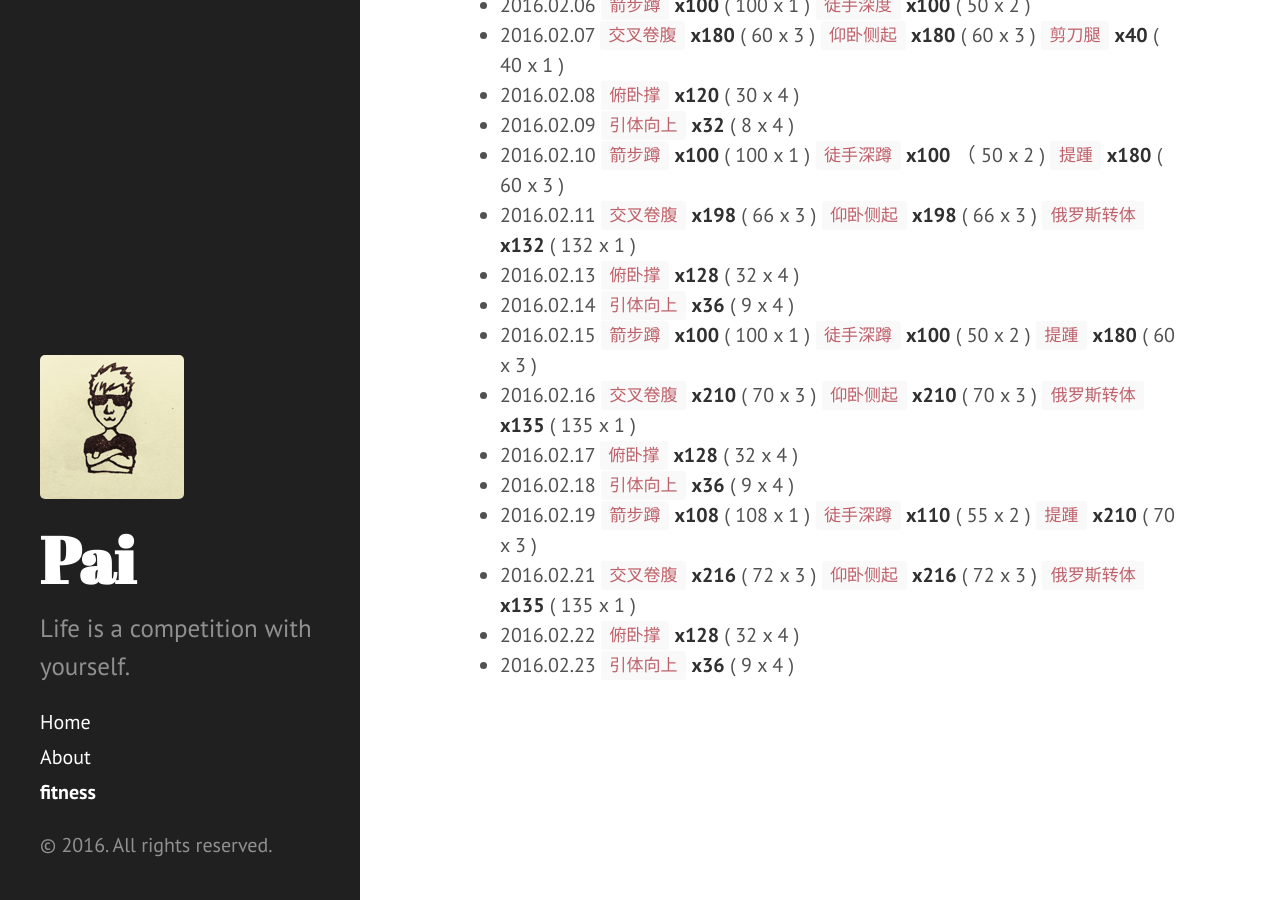
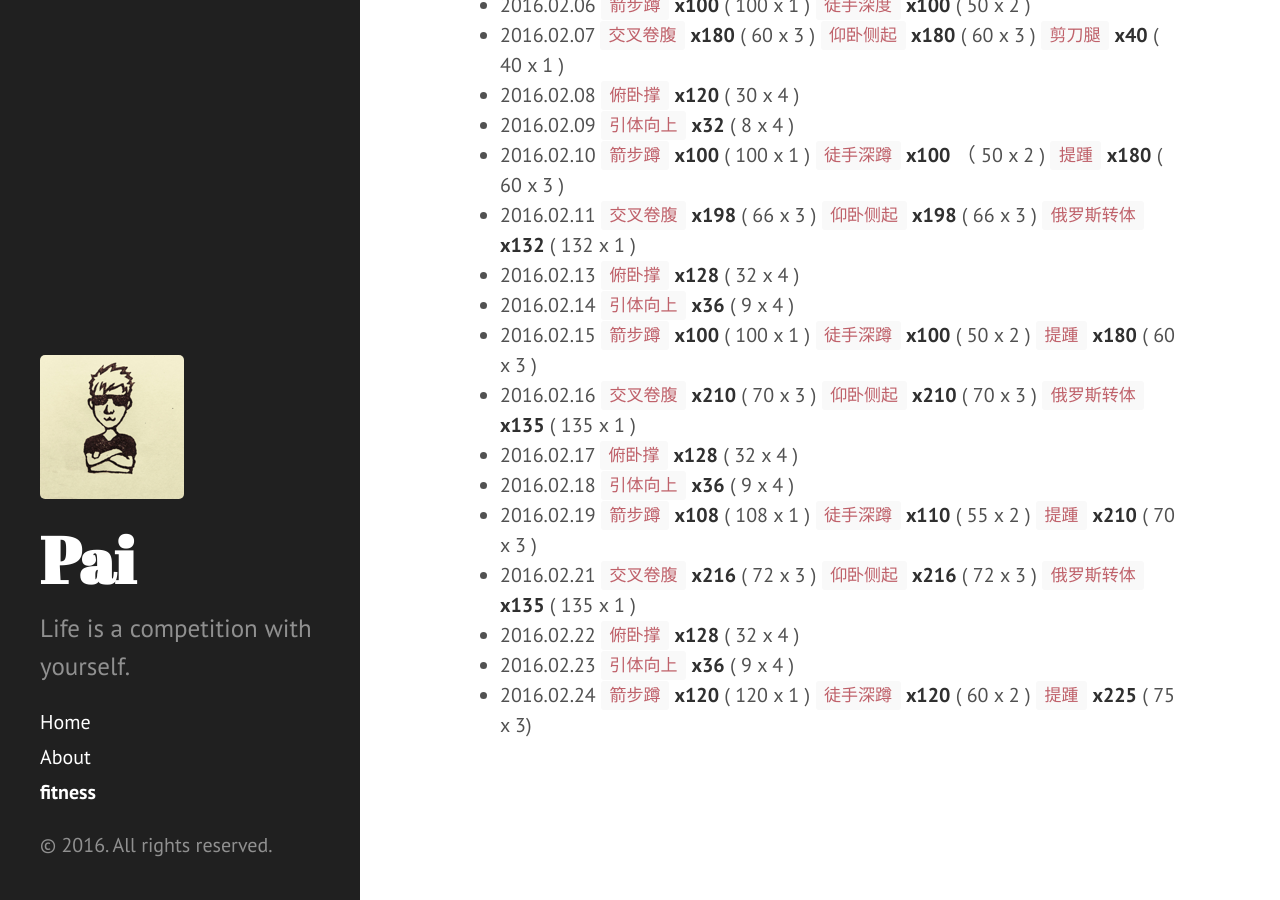
Before and after one commit to dragon8897/dragon8897.github.io, a Jekyll site: the page built from fitness.md, in a window 1280 px wide and 900 px high, scrolled down 1660 px. Built offline with Jekyll 4.4.1, drawn with Linux system fonts in a browser that asks for light colours; Markdown is read by kramdown in place of the engine named in the settings.

Commit message:
add fitness record.

```diff
--- a/fitness.md
+++ b/fitness.md
@@ -62,3 +62,4 @@ title: fitness
 - 2016.02.21 `交叉卷腹` **x216** ( 72 x 3 ) `仰卧侧起` **x216** ( 72 x 3 ) `俄罗斯转体` **x135** ( 135 x 1 )
 - 2016.02.22 `俯卧撑` **x128** ( 32 x 4 )
 - 2016.02.23 `引体向上` **x36** ( 9 x 4 )
+- 2016.02.24 `箭步蹲` **x120** ( 120 x 1 ) `徒手深蹲` **x120** ( 60 x 2 ) `提踵` **x225** ( 75 x 3)
```
